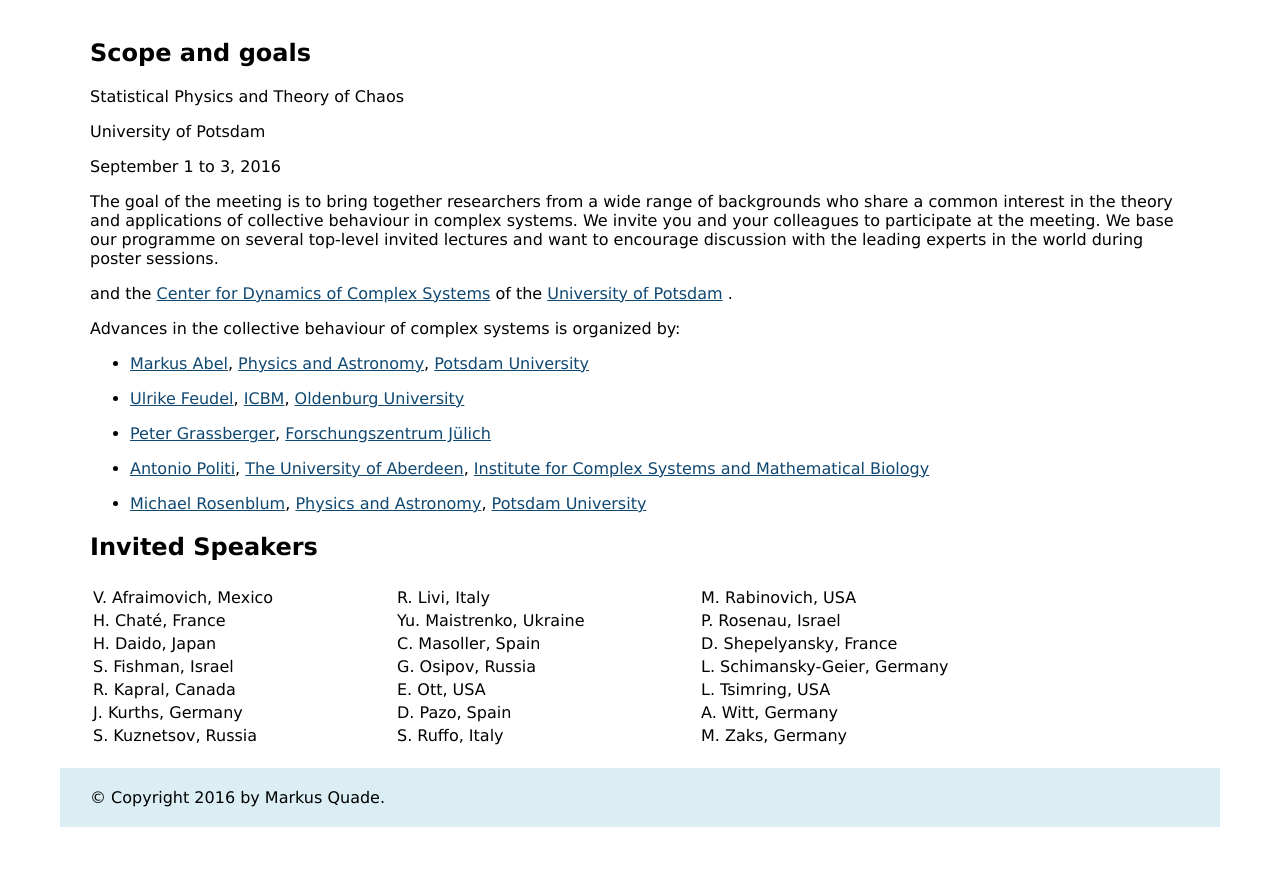
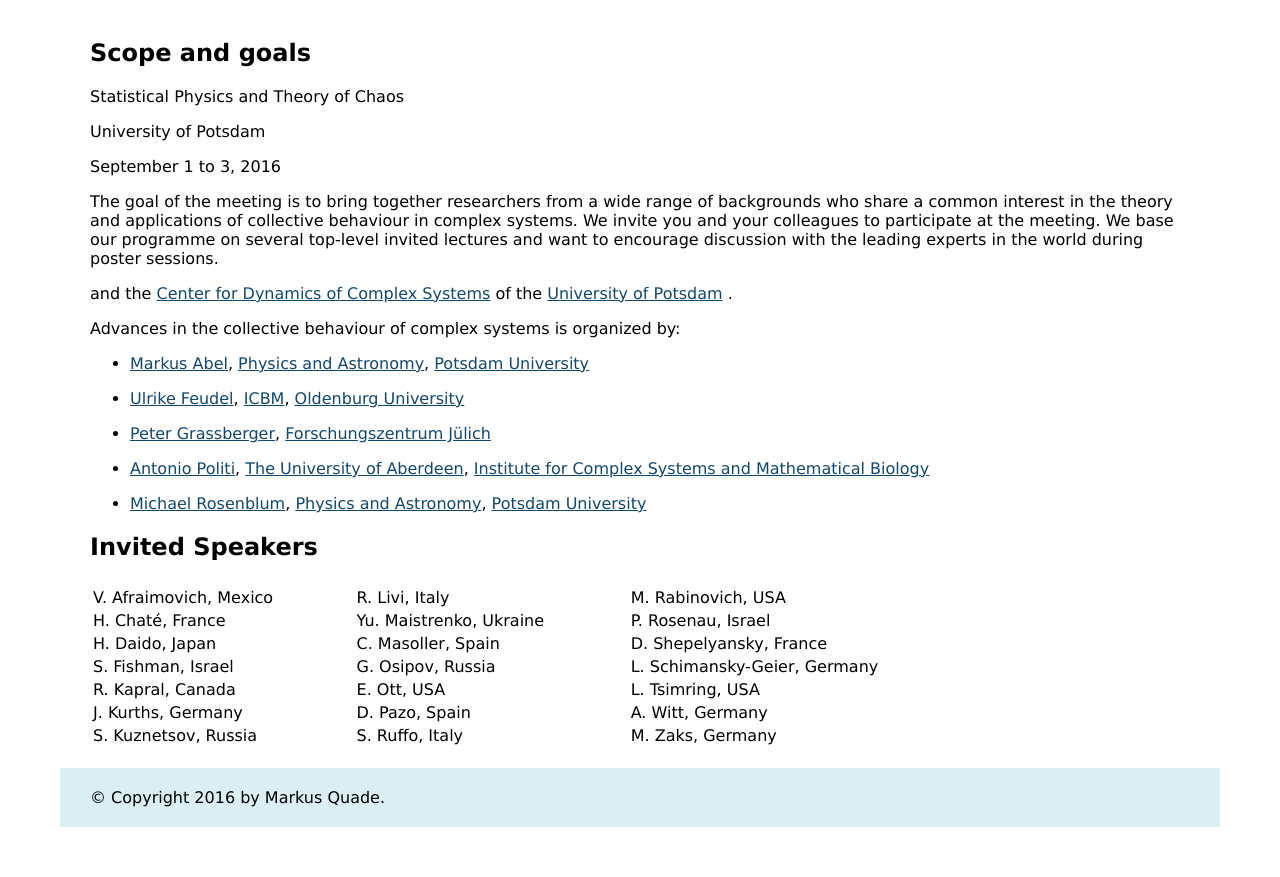
Before and after one commit to Ohjeah/advcompsys, a Python web app: template templates/index.html in a window 1280 px wide. Shown: the part 226-1103 px from the top of the page. Run offline with Jinja, Linux system fonts and the light colour scheme; the template is opened without the code that fills it, so the values that code supplies are empty.

Commit message:
better table style

```diff
--- a/static/style.css
+++ b/static/style.css
@@ -51,15 +51,6 @@
     align: left;
 }
 
-table{
-    table-layout: fixed;
-    width: 900px;
-}
-
-th, td {
-    overflow: hidden;
-    width: 300px;
-}
 
 #uni-logo, #dycos-logo {height: 100px; width: auto; padding-left: 5px; padding-right: 5px;}
 
--- a/templates/index.html
+++ b/templates/index.html
@@ -45,7 +45,7 @@
 </li>
 </ul>
 <h2>Invited Speakers</h2>
-<table>
+<table width="900px">
 <thead><tr>
 <th></th>
 <th></th>
@@ -91,7 +91,6 @@
 </tbody>
 </table>
 
-
   </div>
   <footer>
     &copy; Copyright 2016 by Markus Quade.
```
Also changed, not shown: lektor_sources/assets/static/style.css (+0 -9 lines), 1 other file.
